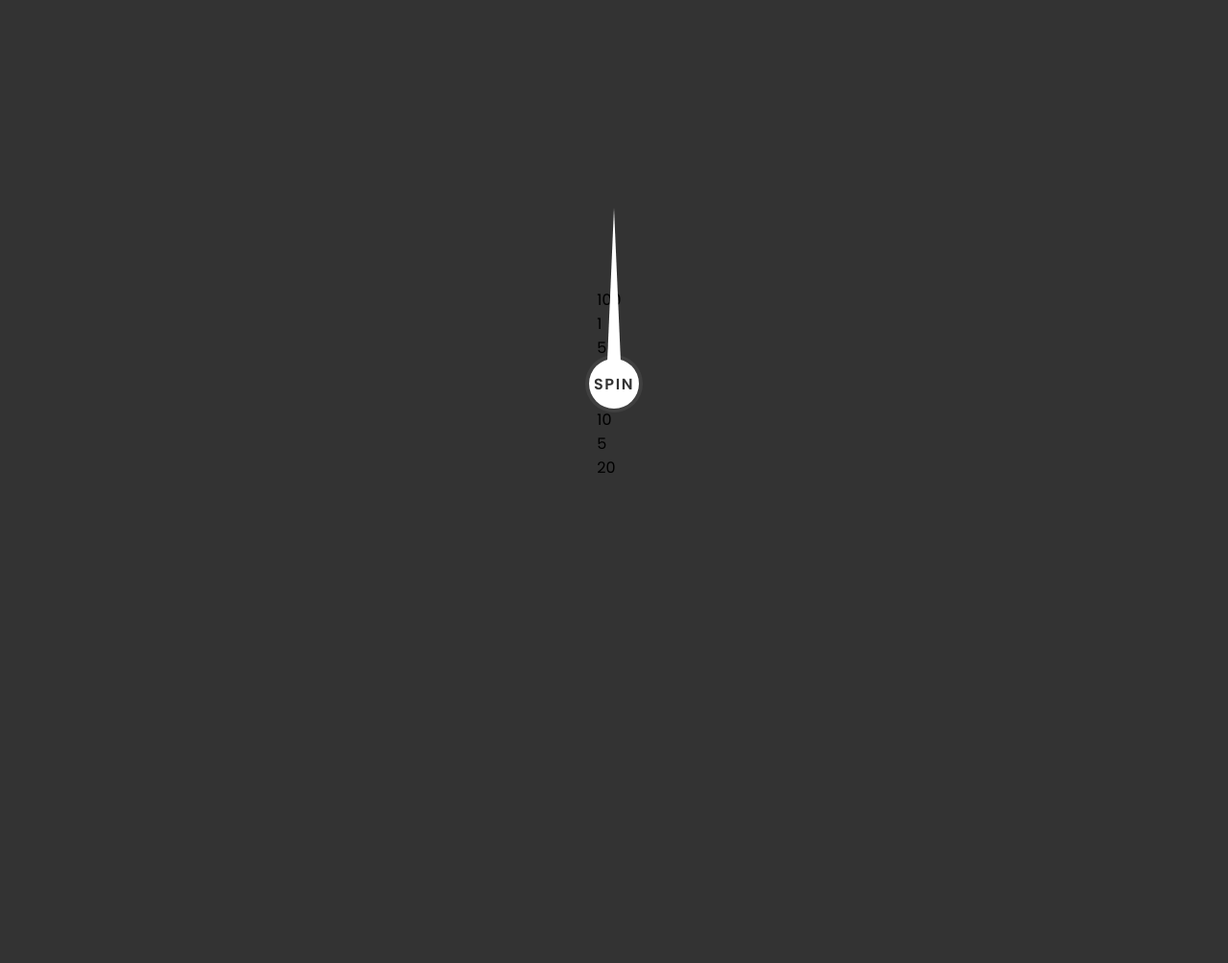
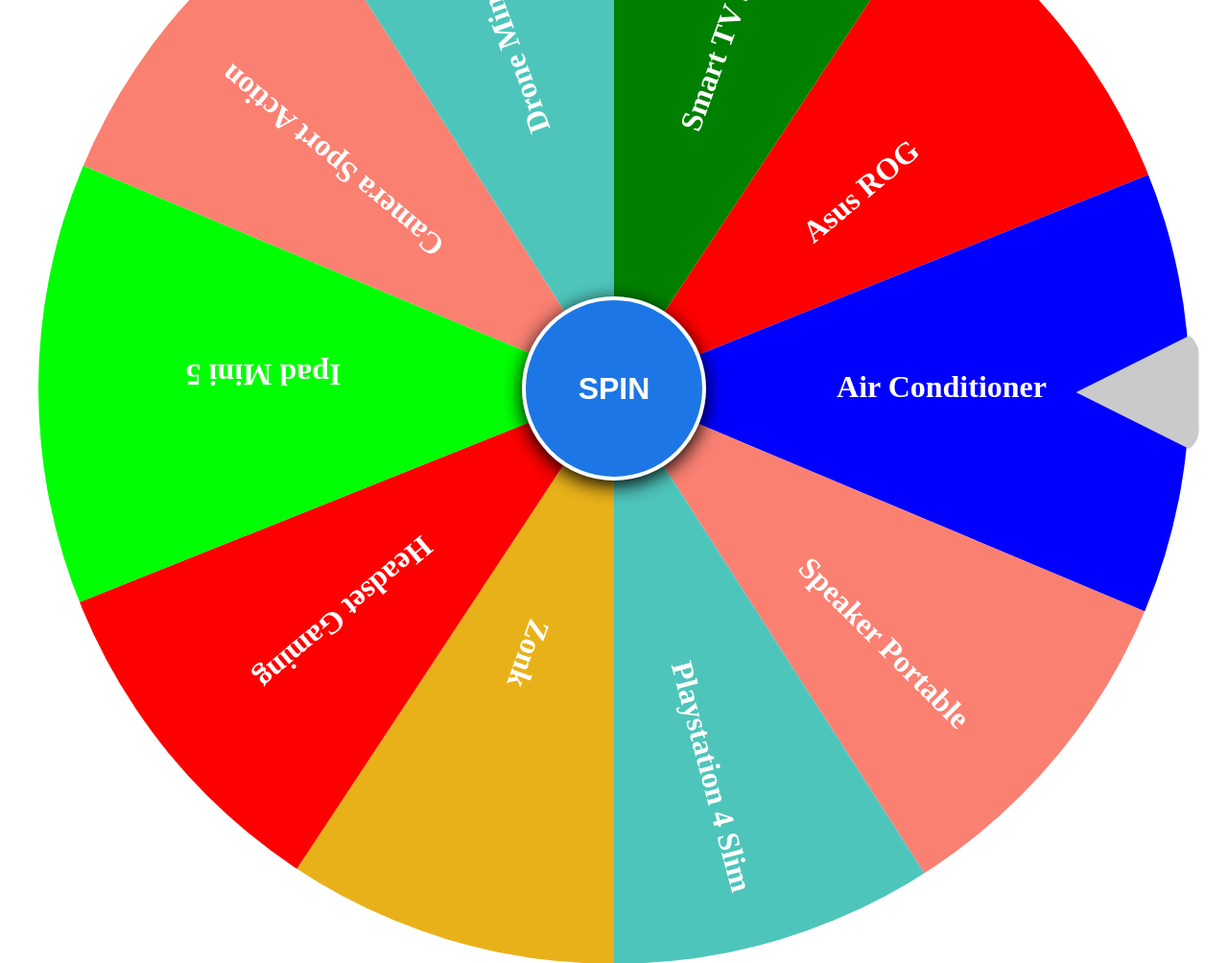
Before and after one commit to taezarlin1/lucky-spin, a plain HTML site: page index.html in a window 1280 px wide. Shown: the top 1004 px of the page at 96% size. Before the commit the page ends 800 px from the top, so only its background shows below. Drawn offline with Linux system fonts and the light colour scheme.

Commit message:
New style

```diff
--- a/index.html
+++ b/index.html
@@ -7,34 +7,45 @@
     <title>MSTC Lucky Spin</title>
 </head>
 <body>
-    <div class="container">
-        <div class="spinBtn">spin</div>
-        <div class="wheel">
-            <div class="number" style="--i:1;--clr:#db7093;">
-                <span>100</span>
+    <div id="customModal" style="display: none; flex-direction: column; justify-content: center; align-items: center; position: fixed; width: 40%; height: 40%; top: 50%; left: 50%; transform: translate(-50%, -50%); z-index: 2; font-size: 2rem;
+    background: white; border: 1px solid black; border-radius: 2%; box-shadow: 2px 2px 10px gray; text-align: center;">
+        Congratulations! You recieved<p id="selectedItem" style="color: blue; margin-top: 2%;"></p>
+        <button style="width: 30%; height: 20%; font-size: 2rem; margin: 5%; cursor: pointer;" onclick="closeModal()">Recieve</button>
+        <button style="position: absolute; width: 3rem; height: 3rem; border: 1px solid black; border-radius: 50%; font-size: 2rem; top: 2%; right: 2%; background-color: red; cursor: pointer;" onclick="closeModal()">X</button>
+    </div>
+    <div class="mainbox" id="mainbox">
+        <div class="arrow"></div>
+        <div class="box" id="box">
+            <div class="box1">
+                <span class="font span1"><h5>Smart TV 34in</h5></span>
+                <span class="font span2"><h5>Asus ROG</h5></span>
+                <span class="font span3"><h5>Air Conditioner</h5></span>
+                <span class="font span4"><h5>Speaker Portable</h5></span>
+                <span class="font span5"><h5>Playstation 4 Slim</h5></span>
             </div>
-            <div class="number" style="--i:2;--clr:#00f7f7;">
-                <span>1</span>
+            <div class="box2">
+                <span class="font span1"><h5>Zonk</h5></span>
+                <span class="font span2"><h5>Headset Gaming</h5></span>
+                <span class="font span3"><h5>Ipad Mini 5</h5></span>
+                <span class="font span4"><h5>Camera Sport Action</h5></span>
+                <span class="font span5"><h5>Drone Mini T67</h5></span>
             </div>
-            <div class="number" style="--i:3;--clr:#c43464;">
-                <span>50</span>
-            </div>
-            <div class="number" style="--i:4;--clr:#b3a423;">
-                <span>0</span>
-            </div>
-            <div class="number" style="--i:5;--clr:#eb0000;">
-                <span>1000</span>
-            </div>
-            <div class="number" style="--i:6;--clr:#df8715;">
-                <span>10</span>
-            </div>
-            <div class="number" style="--i:7;--clr:#0fb82b;">
-                <span>5</span>
-            </div>
-            <div class="number" style="--i:8;--clr:#097afc;">
-                <span>20</span>
-            </div>
+            <button class="spin" onclick="spin()">SPIN</button>
         </div>
     </div>
+    <audio
+     src="assets/applause.mp3"
+     controls="controls"
+     id="applause"
+     type="audion/mp3"
+     ></audio>
+    <audio
+     src="assets/wheel.mp3"
+     controls="controls"
+     id="wheel"
+     type="audion/mp3"
+     ></audio>
+
+     <script src="script.js"></script>
 </body>
 </html>
--- /dev/null
+++ b/script.js
@@ -0,0 +1,68 @@
+function shuffle(array){
+    let currentIndex = array.length, randomIndex;
+    while(0 !== currentIndex){
+        randomIndex = Math.floor(Math.random() * currentIndex);
+        currentIndex--;
+        [array[currentIndex], array[randomIndex]] = [
+            array[currentIndex],
+            array[currentIndex]
+        ];
+    }
+    return array;
+}
+
+function spin(){
+    wheel.play();
+    const box = document.getElementById("box");
+    const element = document.getElementById("mainbox");
+    let SelectedItem = "";
+
+    let AC = shuffle([1890, 2250, 2610]);
+    let Camera = shuffle([1850, 2210, 2570]);
+    let Zonk = shuffle([1770, 2130, 2490]);
+    let PS = shuffle([1810, 2170, 2530]);
+    let Headset = shuffle([1750, 2110, 2470]);
+    let Drone = shuffle([1630, 1990, 2350]);
+    let ROG = shuffle([1570, 1930, 2290]);
+
+    let results = shuffle([
+        AC[0],
+        Camera[0],
+        Zonk[0],
+        PS[0],
+        Headset[0],
+        Drone[0],
+        ROG[0]
+    ]);
+
+    if(AC.includes(results[0])) SelectedItem = "Air Conditioner";
+    if(Camera.includes(results[0])) SelectedItem = "Camera Sport Action";
+    if(Zonk.includes(results[0])) SelectedItem = "💣";
+    if(PS.includes(results[0])) SelectedItem = "Playstation 4 Slim";
+    if(Headset.includes(results[0])) SelectedItem = "Headset Gaming";
+    if(Drone.includes(results[0])) SelectedItem = "Drone Mini";
+    if(ROG.includes(results[0])) SelectedItem = "Laptop Asus ROG";
+
+    box.style.setProperty("transition", "all ease 5s");
+
+    box.style.transform = "rotate(" + results[0] + "deg)";
+    element.classList.remove("animate");
+    setTimeout(function(){
+        element.classList.add("animate");
+    }, 5000);
+
+    setTimeout(function(){
+        applause.play();
+        document.getElementById("customModal").style.display = "flex";
+        document.getElementById("selectedItem").textContent = SelectedItem
+    }, 6000)
+
+    setTimeout(function(){
+        box.style.setProperty("transition", "initial");
+        box.style.transform = "rotate(90deg)";
+    }, 6000)
+}
+
+function closeModal() {
+    document.getElementById("customModal").style.display = "none";
+}
--- a/style.css
+++ b/style.css
@@ -1,53 +1,214 @@
-@import url('https://fonts.googleapis.com/css?family=Poppins:200,300,400,500,600,700,800,900&display=swap');
-
 *{
+    box-sizing: border-box;
     margin: 0;
     padding: 0;
-    box-sizing: border-box;
-    font-family: 'Poppins', sans-serif;
+    outline: none;
 }
-body{
+
+body {
     display: flex;
     justify-content: center;
     align-items: center;
-    min-height: 100vh;
-    background: #333;
+    height: 100vh;
+    overflow: hidden;
 }
 
-.container{
+.mainbox{
     position: relative;
-    width: 400px;
-    height: 400px;
-    display: flex;
-    justify-content: center;
-    align-items: center;
+    width: 75rem;
+    height: 75rem;
+    margin-top: 10px;
+
 }
 
-.container .spinBtn{
+.mainbox::after{
     position: absolute;
-    width: 60px;
-    height: 60px;
-    background: #fff;
-    border-radius: 50%;
-    z-index: 10;
-    display: flex;
-    justify-content: center;
-    align-items: center;
-    text-transform: uppercase;
-    font-weight: 600;
-    color: #333;
-    letter-spacing: 0.1rem;
-    border: 4px solid rgba(0,0,0,0.75);
-    cursor: pointer;
-    user-select:none;
+    content: "";
+    width: 100%;
+    height: 100%;
 }
 
-.container .spinBtn::before{
+.arrow {
     content: '';
     position: absolute;
-    top:-157px;
-    width: 20px;
-    height: 160px;
-    background: #fff;
-    clip-path: polygon(50% 0%, 15% 100%, 85% 100%);
+    right: -0.6rem;
+    top: 45%;
+    width: 8rem;
+    height: 8rem;
+    background: #cacaca;
+    clip-path: polygon(100% 0, 0 50%, 100% 100%);
+    z-index: 1;
+    border-radius: 20%;
 }
+
+.box{
+    width: 100%;
+    height: 100%;
+    position: relative;
+    border-radius: 50%;
+    /* border: 10px solid black; */
+    overflow: hidden;
+    transition: all ease-in-out;
+    transform: rotate(90deg);
+    color: white;
+}
+
+span {
+    width: 100%;
+    height: 100%;
+    display: inline-block;
+    position: absolute;
+}
+
+.span1 {
+    clip-path: polygon(0% 17%, 0 50%, 50% 50%);
+    background-color: green;
+}
+.span2 {
+    clip-path: polygon(0% 17%, 30% 0%, 50% 50%);
+    background-color: red;
+}
+.span3 {
+    clip-path: polygon(30% 0%, 71% 0%, 50% 50%);
+    background-color: blue;
+}
+.span4 {
+    clip-path: polygon(71% 0%, 100% 18%, 50% 50%);
+    background-color: salmon;
+}
+.span5 {
+    clip-path: polygon(100% 18%, 100% 50%, 50% 50%);
+    background-color: #4ec5bb;
+}
+
+.box2{
+    width: 100%;
+    height: 100%;
+    transform: rotate(180deg);
+}
+
+.box2 .span3{
+    background-color: #00ff04;
+}
+.box2 .span1{
+    background-color: #e9b119;
+}
+
+.box1 .span1 h5{
+    font-size: 2rem;
+    position: absolute;
+    top: 39%;
+    right: 72%;
+    transform: rotate(200deg);
+    text-align: center;
+}
+.box1 .span2 h5{
+    font-size: 2rem;
+    position: absolute;
+    top: 27%;
+    right: 61%;
+    transform: rotate(-130deg);
+    text-align: center;
+}
+.box1 .span3 h5{
+    font-size: 2rem;
+    position: absolute;
+    top: 20%;
+    right: 41%;
+    transform: rotate(-90deg);
+    text-align: center;
+}
+.box1 .span4 h5{
+    font-size: 2rem;
+    position: absolute;
+    top: 25%;
+    right: 18%;
+    transform: rotate(-45deg);
+    text-align: center;
+}
+.box1 .span5 h5{
+    font-size: 2rem;
+    position: absolute;
+    top: 40%;
+    right: 6%;
+    transform: rotate(-15deg);
+    text-align: center;
+}
+.box2 .span1 h5{
+    font-size: 2rem;
+    position: absolute;
+    top: 41%;
+    right: 70%;
+    transform: rotate(200deg);
+    text-align: center;
+}
+.box2 .span2 h5{
+    font-size: 2rem;
+    position: absolute;
+    top: 25%;
+    right: 60%;
+    transform: rotate(-130deg);
+    text-align: center;
+}
+.box2 .span3 h5{
+    font-size: 2rem;
+    position: absolute;
+    top: 18%;
+    right: 42%;
+    transform: rotate(270deg);
+    text-align: center;
+}
+.box2 .span4 h5{
+    font-size: 2rem;
+    position: absolute;
+    top: 24%;
+    right: 18%;
+    transform: rotate(310deg);
+    text-align: center;
+}
+.box2 .span5 h5{
+    font-size: 2rem;
+    position: absolute;
+    top: 39%;
+    right: 10%;
+    transform: rotate(-20deg);
+    text-align: center;
+}
+
+.spin{
+    position: absolute;
+    top: 50%;
+    left: 50%;
+    transform: translate(-50%, -50%) rotate(270deg);
+    width: 12rem;
+    height: 12rem;
+    border-radius: 50%;
+    border: 0.3rem solid white;
+    background: #1D76E5;
+    color: #fff;
+    box-shadow: 0 5px 20px #000;
+    font-weight: bold;
+    font-size: 2rem;
+    cursor: pointer;
+    z-index: 100;
+}
+
+.spin:active{
+    width: 11rem;
+    height: 11rem;
+    font-size: 1.8rem;
+}
+
+.mainbox.animate:after{
+    animation: animateArrow 0.7s ease infinite;
+}
+
+audio{
+    display: none;
+}
+
+@keyframes animateArrow{
+    50%{
+        right: -50px;
+    }
+}
```
Also changed, not shown: 2 other files.
